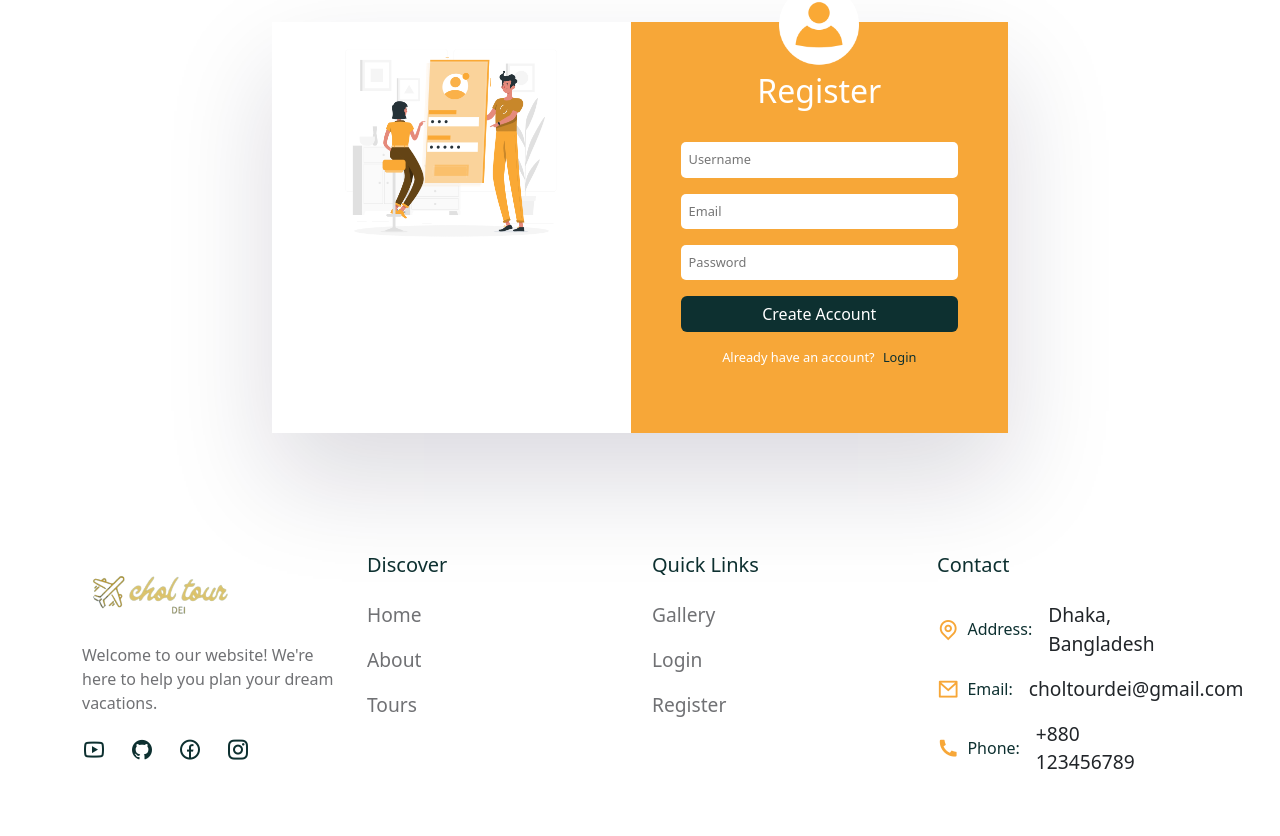
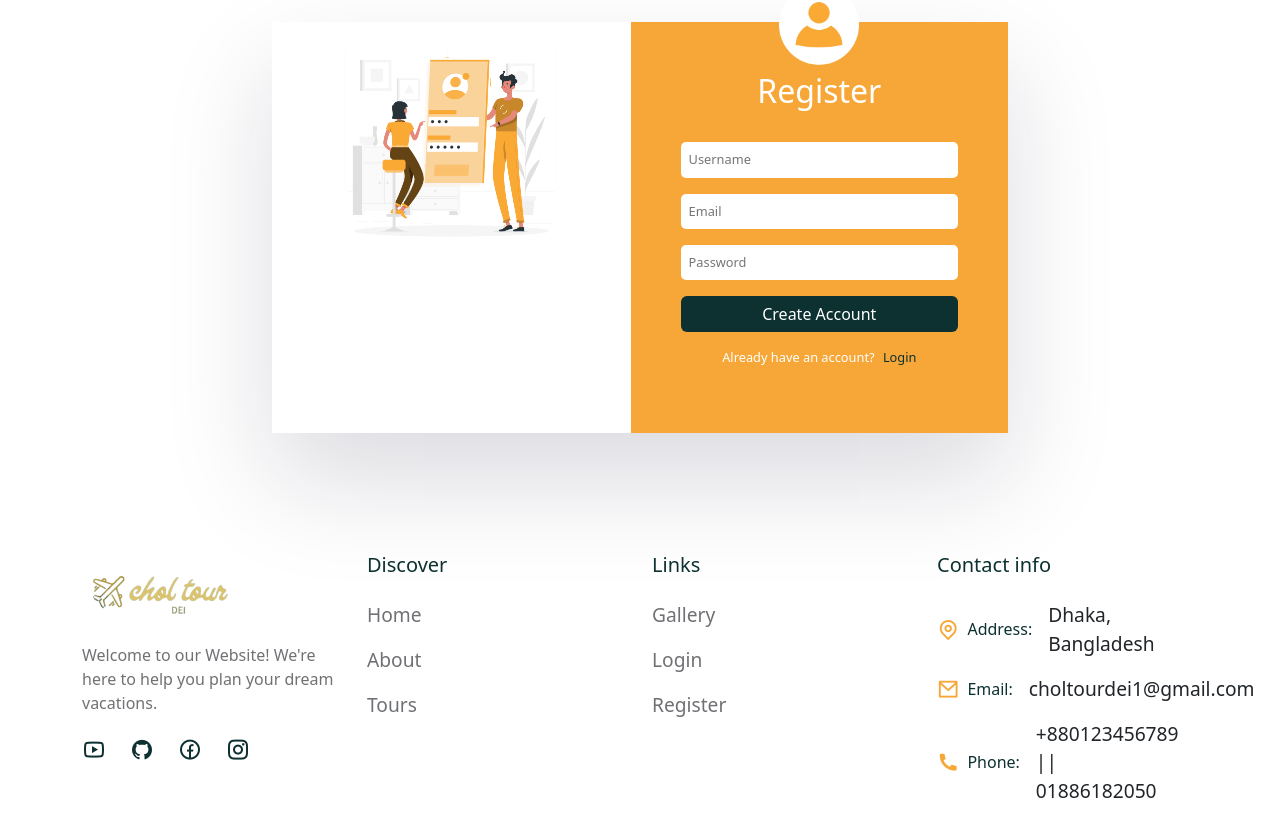
Before and after one commit to iaabrar16/choltourdei, a React (Create React App) app in the folder frontend/: page /register in a window 1280 px wide. Shown: the part 208-1044 px from the top of the page. Before the commit the page ends 1023 px from the top, so only its background shows below. Built offline with nearby package versions, Linux system fonts and the light colour scheme; a web font is replaced by a local one.

Commit message:
footer chnaged

```diff
--- a/frontend/src/components/Footer/Footer.jsx
+++ b/frontend/src/components/Footer/Footer.jsx
@@ -43,7 +43,7 @@ const Footer = () => {
                <Col lg='3'>
                   <div className="logo">
                      <img src={logo} alt="" />
-                     <p>Welcome to our website! We're here to help you plan your dream vacations.</p>
+                     <p>Welcome to our Website! We're here to help you plan your dream vacations.</p>
                      <div className="social__link d-flex align-items-center gap-4">
                         <span>
                            <Link to='#'>
@@ -83,7 +83,7 @@ const Footer = () => {
                   </ListGroup>
                </Col>
                <Col lg='3'>
-                  <h5 className="footer__link-title">Quick Links</h5>
+                  <h5 className="footer__link-title">Links</h5>
 
                   <ListGroup className='footer__quick-links'>
                      {
@@ -96,7 +96,7 @@ const Footer = () => {
                   </ListGroup>
                </Col>
                <Col lg='3'>
-                  <h5 className="footer__link-title">Contact</h5>
+                  <h5 className="footer__link-title">Contact info</h5>
 
                   <ListGroup className='footer__quick-links'>
                      <ListGroupItem className='ps-0 border-0 d-flex align-items-center gap-3'>
@@ -113,7 +113,7 @@ const Footer = () => {
                            Email:
                         </h6>
 
-                        <p className='mb-0'>choltourdei@gmail.com</p>
+                        <p className='mb-0'>choltourdei1@gmail.com</p>
                      </ListGroupItem>
 
                      <ListGroupItem className='ps-0 border-0 d-flex align-items-center gap-3'>
@@ -122,7 +122,7 @@ const Footer = () => {
                            Phone:
                         </h6>
 
-                        <p className='mb-0'>+880 123456789</p>
+                        <p className='mb-0'>+880123456789 || 01886182050</p>
                      </ListGroupItem>
                   </ListGroup>
                </Col>
```
